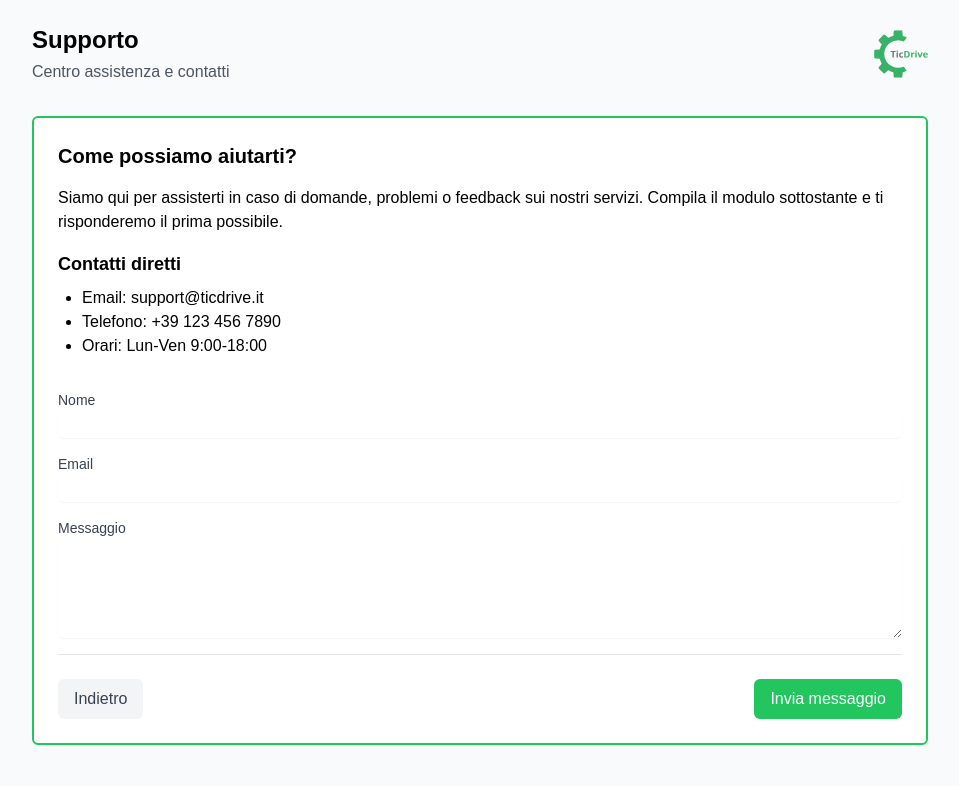
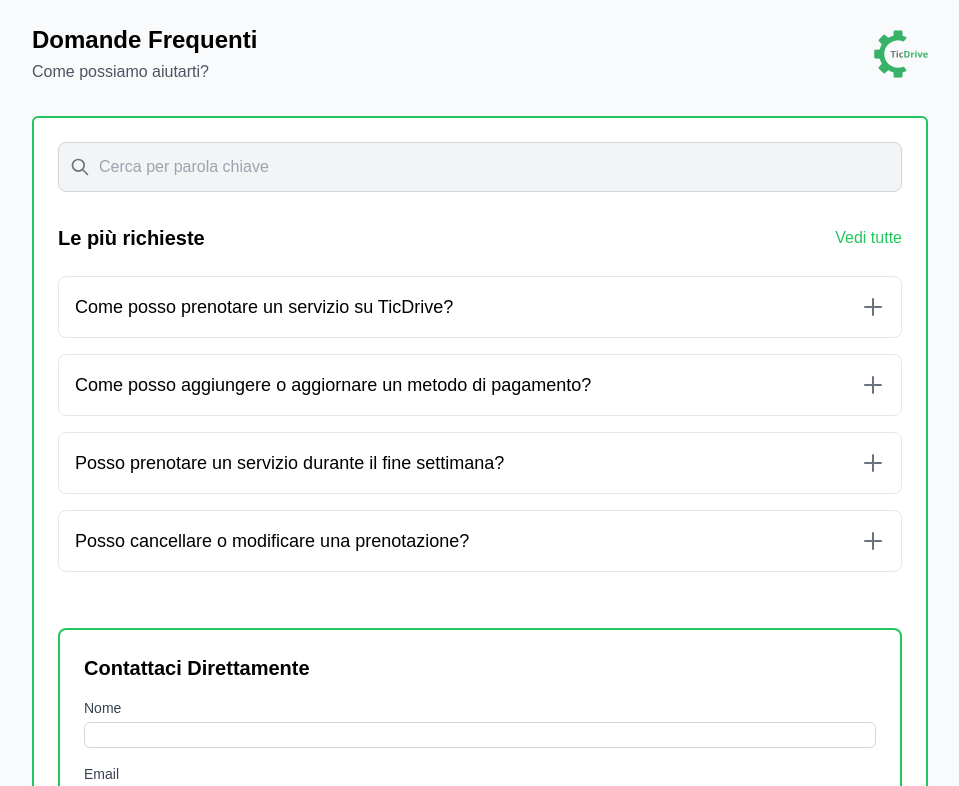
Before and after one commit to AlbyCosmy99/ticdrive-workshops-website-nuxt, a Nuxt app: page /Support in a window 1280 px wide. Shown: the top 786 px of the page, without its empty margins (160-1119 px from the left). Built offline with nearby package versions, Linux system fonts and the light colour scheme; a web font is replaced by a local one.

Commit message:
feat; start supportpage dev

```diff
--- a/pages/Support.vue
+++ b/pages/Support.vue
@@ -3,8 +3,8 @@
         <div class="max-w-4xl mx-auto mb-6">
             <div class="flex items-center justify-between mb-8">
                 <div>
-                    <h1 class="text-2xl font-semibold">Supporto</h1>
-                    <p class="text-gray-600 mt-1">Centro assistenza e contatti</p>
+                    <h1 class="text-2xl font-semibold">Domande Frequenti</h1>
+                    <p class="text-gray-600 mt-1">Come possiamo aiutarti?</p>
                 </div>
                 <div>
                     <img src="/svg/TicDriveLogo.svg" alt="TicDrive" class="h-12" />
@@ -14,34 +14,71 @@
 
         <div class="max-w-4xl mx-auto bg-white rounded-md shadow-sm border-2 border-green-500">
             <div class="p-6">
-                <div class="prose max-w-none" v-html="supportContent"></div>
+                <!-- Search Section -->
+                <div class="mb-8">
+                    <div class="relative">
+                        <span class="absolute inset-y-0 left-0 pl-3 flex items-center text-gray-500">
+                            <svg class="w-5 h-5" fill="none" stroke="currentColor" viewBox="0 0 24 24">
+                                <path stroke-linecap="round" stroke-linejoin="round" stroke-width="2"
+                                    d="M21 21l-6-6m2-5a7 7 0 11-14 0 7 7 0 0114 0z" />
+                            </svg>
+                        </span>
+                        <input type="text" v-model="searchQuery" placeholder="Cerca per parola chiave"
+                            class="w-full pl-10 pr-4 py-3 rounded-lg bg-gray-100 border border-gray-300 focus:ring-2 focus:ring-gray-400">
+                    </div>
+                </div>
 
-                <div class="mt-8 space-y-6">
+                <!-- FAQ Section -->
+                <div class="mb-8">
+                    <div class="flex justify-between items-center mb-6">
+                        <h2 class="text-xl font-semibold">Le più richieste</h2>
+                        <a href="#" class="text-green-500 hover:text-green-600">Vedi tutte</a>
+                    </div>
+
+                    <div class="space-y-4">
+                        <div v-for="(faq, index) in faqs" :key="index"
+                            class="border rounded-lg p-4 cursor-pointer hover:border-gray-400"
+                            @click="toggleFaq(index)">
+                            <div class="flex justify-between items-center">
+                                <h3 class="text-lg font-medium">{{ faq.question }}</h3>
+                                <svg class="w-6 h-6 transform transition-transform duration-200"
+                                    :class="faq.isOpen ? 'text-green-500 rotate-45' : 'text-gray-500'" fill="none"
+                                    stroke="currentColor" viewBox="0 0 24 24">
+                                    <path stroke-linecap="round" stroke-linejoin="round" stroke-width="2"
+                                        d="M12 4v16m8-8H4" />
+                                </svg>
+                            </div>
+                            <div v-if="faq.isOpen" class="mt-4 text-gray-600 transition-all duration-200 ease-in-out">
+                                {{ faq.answer }}
+                            </div>
+                        </div>
+                    </div>
+                </div>
+
+                <!-- Contact Form Section -->
+                <div class="mt-8 pt-6">
+                    <div class="border-2 border-green-500 rounded-lg p-6">
+                        <h2 class="text-xl font-semibold mb-4">Contattaci Direttamente</h2>
                         <form @submit.prevent="submitForm" class="space-y-4">
                             <div>
                                 <label for="name" class="block text-sm font-medium text-gray-700">Nome</label>
                                 <input type="text" id="name" v-model="formData.name"
-                                class="mt-1 block w-full rounded-md border-gray-300 shadow-sm focus:border-green-500 focus:ring-green-500">
+                                    class="mt-1 block w-full rounded-md border border-gray-300 focus:ring-2 focus:ring-green-500">
                             </div>
 
                             <div>
                                 <label for="email" class="block text-sm font-medium text-gray-700">Email</label>
                                 <input type="email" id="email" v-model="formData.email"
-                                class="mt-1 block w-full rounded-md border-gray-300 shadow-sm focus:border-green-500 focus:ring-green-500">
+                                    class="mt-1 block w-full rounded-md border border-gray-300 focus:ring-2 focus:ring-green-500">
                             </div>
 
                             <div>
                                 <label for="message" class="block text-sm font-medium text-gray-700">Messaggio</label>
                                 <textarea id="message" v-model="formData.message" rows="4"
-                                class="mt-1 block w-full rounded-md border-gray-300 shadow-sm focus:border-green-500 focus:ring-green-500"></textarea>
+                                    class="mt-1 block w-full rounded-md border border-gray-300 focus:ring-2 focus:ring-green-500"></textarea>
                             </div>
 
-                        <div class="flex justify-between items-center pt-6 border-t border-gray-200">
-                            <button @click="goBack"
-                                type="button"
-                                class="px-4 py-2 bg-gray-100 text-gray-700 rounded-md hover:bg-gray-200 transition-colors">
-                                Indietro
-                            </button>
+                            <div class="flex justify-end">
                                 <button type="submit"
                                     class="px-4 py-2 bg-green-500 text-white rounded-md hover:bg-green-600 transition-colors">
                                     Invia messaggio
@@ -52,54 +89,63 @@
                 </div>
             </div>
         </div>
+    </div>
 </template>
 
 <script lang="ts">
 import { defineComponent, ref } from 'vue'
-import { useRouter } from 'vue-router'
 
 export default defineComponent({
     name: 'Support',
     setup() {
-        const router = useRouter()
+        const searchQuery = ref('')
         const formData = ref({
             name: '',
             email: '',
             message: ''
         })
 
-        const supportContent = ref(`
-            <h2 class="text-xl font-semibold mb-4">Come possiamo aiutarti?</h2>
-            <p class="mb-4">Siamo qui per assisterti in caso di domande, problemi o feedback sui nostri servizi. Compila il modulo sottostante e ti risponderemo il prima possibile.</p>
+        const faqs = ref([
+            {
+                question: 'Come posso prenotare un servizio su TicDrive?',
+                answer: 'Apri l\'app o il sito di TicDrive, inserisci i dettagli del veicolo e la posizione, quindi seleziona il tipo di servizio e l\'orario. La prenotazione è semplice e veloce.',
+                isOpen: false
+            },
+            {
+                question: 'Come posso aggiungere o aggiornare un metodo di pagamento?',
+                answer: 'Vai al tuo profilo e tocca "Metodi di pagamento" per aggiungere o aggiornare l\'opzione preferita.',
+                isOpen: false
+            },
+            {
+                question: 'Posso prenotare un servizio durante il fine settimana?',
+                answer: 'Si, puoi programmare servizi qualsiasi giorno della settimana, compresi i fine settimana.',
+                isOpen: false
+            },
+            {
+                question: 'Posso cancellare o modificare una prenotazione?',
+                answer: 'Si, le prenotazioni possono essere cancellate o modificate almeno 24 ore prima dell\'orario previsto.',
+                isOpen: false
+            }
+        ])
 
-            <h3 class="text-lg font-semibold mb-2">Contatti diretti</h3>
-            <ul class="list-disc pl-6 mb-6">
-                <li>Email: support@ticdrive.it</li>
-                <li>Telefono: +39 123 456 7890</li>
-                <li>Orari: Lun-Ven 9:00-18:00</li>
-            </ul>
-        `)
-
-        const goBack = () => {
-            router.back()
+        const toggleFaq = (index: number) => {
+            faqs.value[index].isOpen = !faqs.value[index].isOpen
         }
 
         const submitForm = async () => {
-            // Implement your form submission logic here
             console.log('Form submitted:', formData.value)
-            // Reset form after submission
             formData.value = {
                 name: '',
                 email: '',
                 message: ''
             }
-            // Show success message or handle errors
         }
 
         return {
-            supportContent,
+            searchQuery,
             formData,
-            goBack,
+            faqs,
+            toggleFaq,
             submitForm
         }
     }
```
Lines whose indentation alone changed are shown as unchanged.
